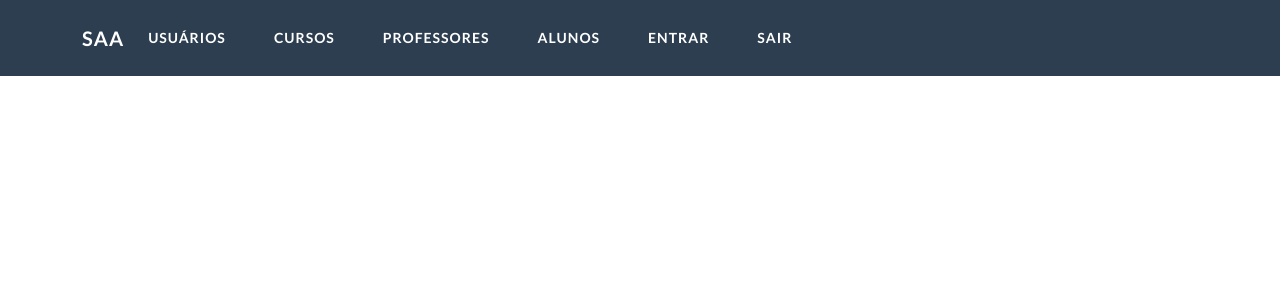
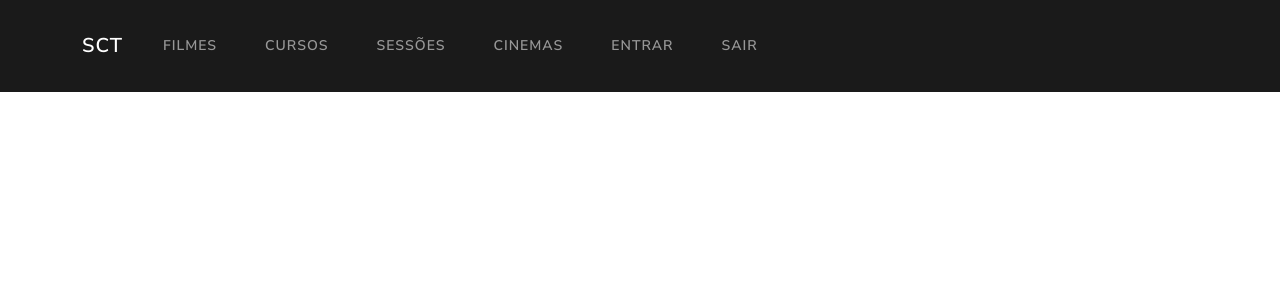
Before and after one commit to Matheussoranco/sct-app, a React (Create React App) app: page / in a window 1280 px wide. Shown: the top 300 px of the page. Built offline with nearby package versions, Linux system fonts and the light colour scheme.

Commit message:
Editados os itens da navbar

```diff
--- a/src/components/navbar.js
+++ b/src/components/navbar.js
@@ -1,5 +1,5 @@
 import React from 'react';
-import 'bootswatch/dist/flatly/bootstrap.css';
+import 'bootswatch/dist/lux/bootstrap.css';
 
 import NavbarItem from './navbarItem';
 
@@ -8,7 +8,7 @@ function Navbar(props) {
     <div className='navbar navbar-expand-lg fixed-top navbar-dark bg-primary'>
       <div className='container'>
         <a href='/' className='navbar-brand'>
-          SAA
+          SCT
         </a>
         <button
           className='navbar-toggler'
@@ -25,8 +25,8 @@ function Navbar(props) {
           <ul className='navbar-nav'>
             <NavbarItem
               render='true'
-              href='/listagem-usuarios'
-              label='Usuários'
+              href='/listagem-Filmes'
+              label='Filmes'
             />
           </ul>
           <ul className='navbar-nav'>
@@ -35,12 +35,15 @@ function Navbar(props) {
           <ul className='navbar-nav'>
             <NavbarItem
               render='true'
-              href='/listagem-professores'
-              label='Professores'
+              href='/listagem-sessoes'
+              label='Sessões'
             />
           </ul>
           <ul className='navbar-nav'>
-            <NavbarItem render='true' href='/listagem-alunos' label='Alunos' />
+            <NavbarItem render='true'
+            href='/listagem-cinemas'
+            label='Cinemas'
+            />
           </ul>
           <ul className='navbar-nav'>
             <NavbarItem render='true' href='/login' label='Entrar' />
```
